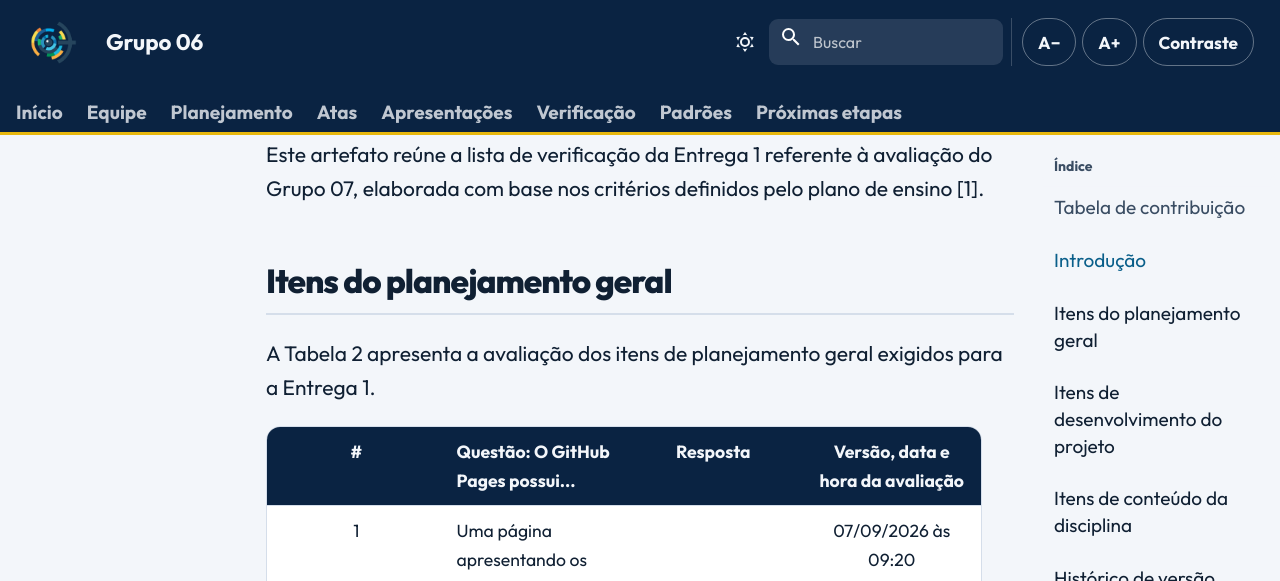
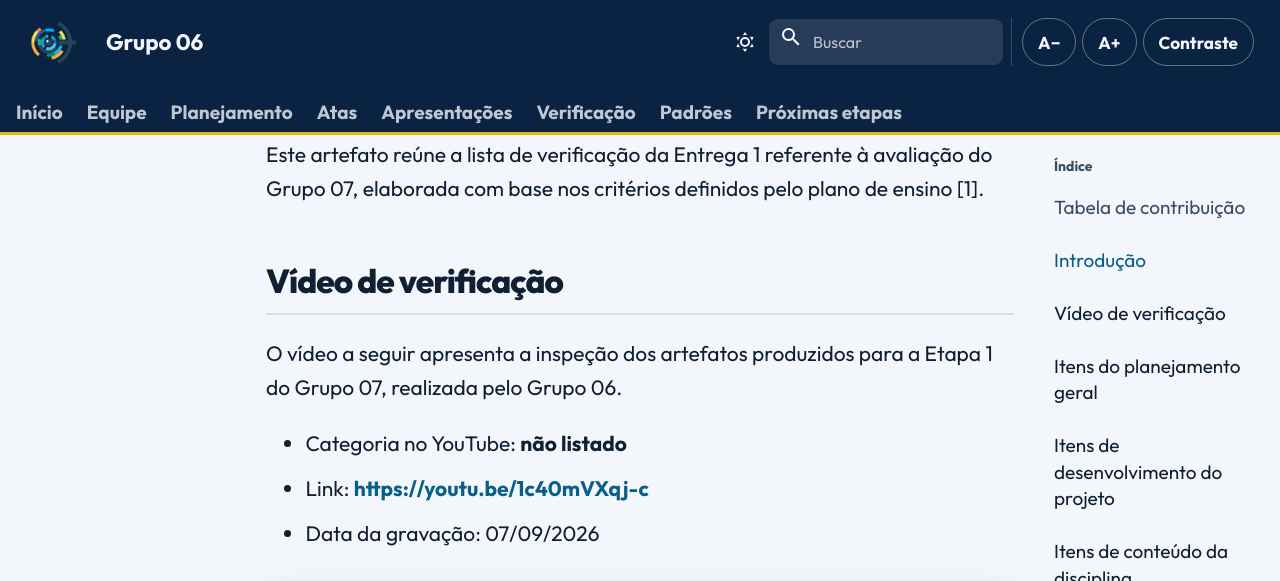
Before and after one commit to Interacao-Humano-Computador/2026.2-Grupo06, an MkDocs documentation site: the page built from docs/verificacao/grupo-07/etapa-1/lista-verificacao.md, in a window 1280 px wide and 1400 px high, scrolled down 854 px. Shown: the top 581 px of the window. Built offline with MkDocs 1.6.1 and Material for MkDocs 9.7.7, drawn with Linux system fonts in a browser that asks for light colours; comment, search, counter and statistics services are not loaded; some of the changed text lies outside the part shown; grey boxes are pictures that could not be loaded.

Commit message:
docs: adiciona video de verificacao da etapa 1

```diff
--- a/docs/verificacao/grupo-07/etapa-1/lista-verificacao.md
+++ b/docs/verificacao/grupo-07/etapa-1/lista-verificacao.md
@@ -17,21 +17,40 @@
 
 Este artefato reúne a lista de verificação da Entrega 1 referente à avaliação do Grupo 07, elaborada com base nos critérios definidos pelo plano de ensino [1].
 
+## Vídeo de verificação
+
+O vídeo a seguir apresenta a inspeção dos artefatos produzidos para a Etapa 1 do Grupo 07, realizada pelo Grupo 06.
+
+- Categoria no YouTube: **não listado**
+- Link: [https://youtu.be/1c40mVXqj-c](https://youtu.be/1c40mVXqj-c)
+- Data da gravação: 07/09/2026
+
+<div style="position: relative; width: 100%; padding-bottom: 56.25%; margin: 1.5rem 0; height: 0; overflow: hidden; border-radius: 0.8rem; box-shadow: 0 8px 24px rgba(10, 35, 66, 0.12);">
+  <iframe
+    style="position: absolute; top: 0; left: 0; width: 100%; height: 100%; border: 0;"
+    src="https://www.youtube-nocookie.com/embed/1c40mVXqj-c"
+    title="Vídeo de verificação da Etapa 1 do Grupo 07"
+    allow="accelerometer; autoplay; clipboard-write; encrypted-media; gyroscope; picture-in-picture; web-share"
+    referrerpolicy="strict-origin-when-cross-origin"
+    allowfullscreen>
+  </iframe>
+</div>
+
 ## Itens do planejamento geral
 
 A Tabela 2 apresenta a avaliação dos itens de planejamento geral exigidos para a Entrega 1.
 
 | # | Questão: O GitHub Pages possui... | Resposta | Versão, data e hora da avaliação |
 | :---: | --- | :---: | :---: |
-| 1 | Uma página apresentando os integrantes da equipe (com foto) com nome e sem matrícula? | | 07/09/2026 às 09:20 |
-| 2 | O cronograma do planejamento apresenta todas as atividades de todas as etapas para cada integrante com as datas de início e fim das entrega dos artefatos e com o período da revisão deles? | | 07/09/2026 às 09:20 |
-| 3 | O cronograma do planejamento apresenta um período de gravação da apresentação de cada etapa? | | 07/09/2026 às 09:20 |
-| 4 | O cronograma prevê um período de revisão/ajustes nos artefatos devidos às considerações dos monitores/professor? | | 07/09/2026 às 09:20 |
-| 5 | A motivação e os critérios para a escolha do site? | | 07/09/2026 às 09:20 |
-| 6 | O planejamento e avaliação dos sites selecionados? | | 07/09/2026 às 09:20 |
-| 7 | Possui opção de contraste de cores? | | 07/09/2026 às 09:20 |
-| 8 | Os artefatos: Planejamento do Projeto, equipe, lista de sites avaliados, site selecionado para o projeto da disciplina, Ferramentas do projeto, Processo de Design, cronograma das atividades? | | 07/09/2026 às 09:20 |
-| 9 | Uma página com as atas de reunião com o acesso à gravação (vídeo), quando houver? | | 07/09/2026 às 09:20 |
+| 1 | Uma página apresentando os integrantes da equipe (com foto) com nome e sem matrícula? | Incompleto | 07/09/2026 às 09:20 |
+| 2 | O cronograma do planejamento apresenta todas as atividades de todas as etapas para cada integrante com as datas de início e fim das entrega dos artefatos e com o período da revisão deles? | Incompleto | 07/09/2026 às 09:20 |
+| 3 | O cronograma do planejamento apresenta um período de gravação da apresentação de cada etapa? | Sim | 07/09/2026 às 09:20 |
+| 4 | O cronograma prevê um período de revisão/ajustes nos artefatos devidos às considerações dos monitores/professor? | Sim | 07/09/2026 às 09:20 |
+| 5 | A motivação e os critérios para a escolha do site? | Sim | 07/09/2026 às 09:20 |
+| 6 | O planejamento e avaliação dos sites selecionados? | Incompleto | 07/09/2026 às 09:20 |
+| 7 | Possui opção de contraste de cores? | Sim | 07/09/2026 às 09:20 |
+| 8 | Os artefatos: Planejamento do Projeto, equipe, lista de sites avaliados, site selecionado para o projeto da disciplina, Ferramentas do projeto, Processo de Design, cronograma das atividades? | Sim | 07/09/2026 às 09:20 |
+| 9 | Uma página com as atas de reunião com o acesso à gravação (vídeo), quando houver? | Sim | 07/09/2026 às 09:20 |
 
 <p class="caption">Tabela 2 — Verificação dos itens de planejamento geral.</p>
 <p class="source">Fonte: elaboração do Grupo 06 (2026).</p>
@@ -42,17 +61,17 @@
 
 | # | Questão: O GitHub Pages possui... | Resposta | Versão, data e hora da avaliação |
 | :---: | --- | :---: | :---: |
-| 1 | O histórico de versão padronizado? | | 07/09/2026 às 09:20 |
-| 2 | O(s) autor(es) e o(s) revisor(es) para cada artefato? | | 07/09/2026 às 09:20 |
-| 3 | Referências bibliográficas e/ou bibliografia em todos os artefatos? | | 07/09/2026 às 09:20 |
-| 4 | As tabelas e imagens possuem legenda e fonte e elas chamadas dentro do texto? | | 07/09/2026 às 09:20 |
-| 5 | Um texto fazendo uma introdução dos artefatos? | | 07/09/2026 às 09:20 |
-| 6 | O cronograma executado com quem realizou cada artefato/atividade com as datas de início e fim da construção/realização do artefato/atividade? | | 07/09/2026 às 09:20 |
-| 7 | Ata(s) da(s) reuniões (com data, horário de início e do final, participantes, objetivo, atividades definidas etc)? | | 07/09/2026 às 09:20 |
-| 8 | A gravação da reunião do grupo? | | 07/09/2026 às 09:20 |
-| 9 | Vídeo de apresentação na categoria "não listado" no YouTube? | | 07/09/2026 às 09:20 |
-| 10 | Tabela de contribuição no início do artefato com o nome de todos os integrantes com a contribuição de cada integrante com hiperligação atividade e da gravação, se houver? | | 07/09/2026 às 09:20 |
-| 11 | A seção de agradecimentos apresentando o uso de Inteligência Artificial (IA) Generativa no artefato? | | 07/09/2026 às 09:20 |
+| 1 | O histórico de versão padronizado? | Incompleto | 07/09/2026 às 09:20 |
+| 2 | O(s) autor(es) e o(s) revisor(es) para cada artefato? | Incompleto | 07/09/2026 às 09:20 |
+| 3 | Referências bibliográficas e/ou bibliografia em todos os artefatos? | Incompleto | 07/09/2026 às 09:20 |
+| 4 | As tabelas e imagens possuem legenda e fonte e elas chamadas dentro do texto? | Sim | 07/09/2026 às 09:20 |
+| 5 | Um texto fazendo uma introdução dos artefatos? | Incompleto | 07/09/2026 às 09:20 |
+| 6 | O cronograma executado com quem realizou cada artefato/atividade com as datas de início e fim da construção/realização do artefato/atividade? | Sim | 07/09/2026 às 09:20 |
+| 7 | Ata(s) da(s) reuniões (com data, horário de início e do final, participantes, objetivo, atividades definidas etc)? | Sim | 07/09/2026 às 09:20 |
+| 8 | A gravação da reunião do grupo? | Não | 07/09/2026 às 09:20 |
+| 9 | Vídeo de apresentação na categoria "não listado" no YouTube? | Não | 07/09/2026 às 09:20 |
+| 10 | Tabela de contribuição no início do artefato com o nome de todos os integrantes com a contribuição de cada integrante com hiperligação atividade e da gravação, se houver? | Não | 07/09/2026 às 09:20 |
+| 11 | A seção de agradecimentos apresentando o uso de Inteligência Artificial (IA) Generativa no artefato? | Não | 07/09/2026 às 09:20 |
 
 <p class="caption">Tabela 3 — Verificação dos itens de desenvolvimento.</p>
 <p class="source">Fonte: elaboração do Grupo 06 (2026).</p>
@@ -74,6 +93,7 @@
 | Versão | Data | Descrição | Autor(es) | Revisor(es) |
 | :---: | :---: | --- | --- | --- |
 | `1.0` | 07/09/2026 | Criação da estrutura da lista de verificação | [Bruno Ferreira Dornelas](https://github.com/brunnf) | [Caio Breno de Souza Bezerra](https://github.com/CaioBezerra-Dev) |
+| `1.1` | 07/09/2026 | Adição do vídeo de verificação da Etapa 1 | [Bruno Ferreira Dornelas](https://github.com/brunnf) | [Caio Breno de Souza Bezerra](https://github.com/CaioBezerra-Dev) |
 
 ## Referências
 
```
